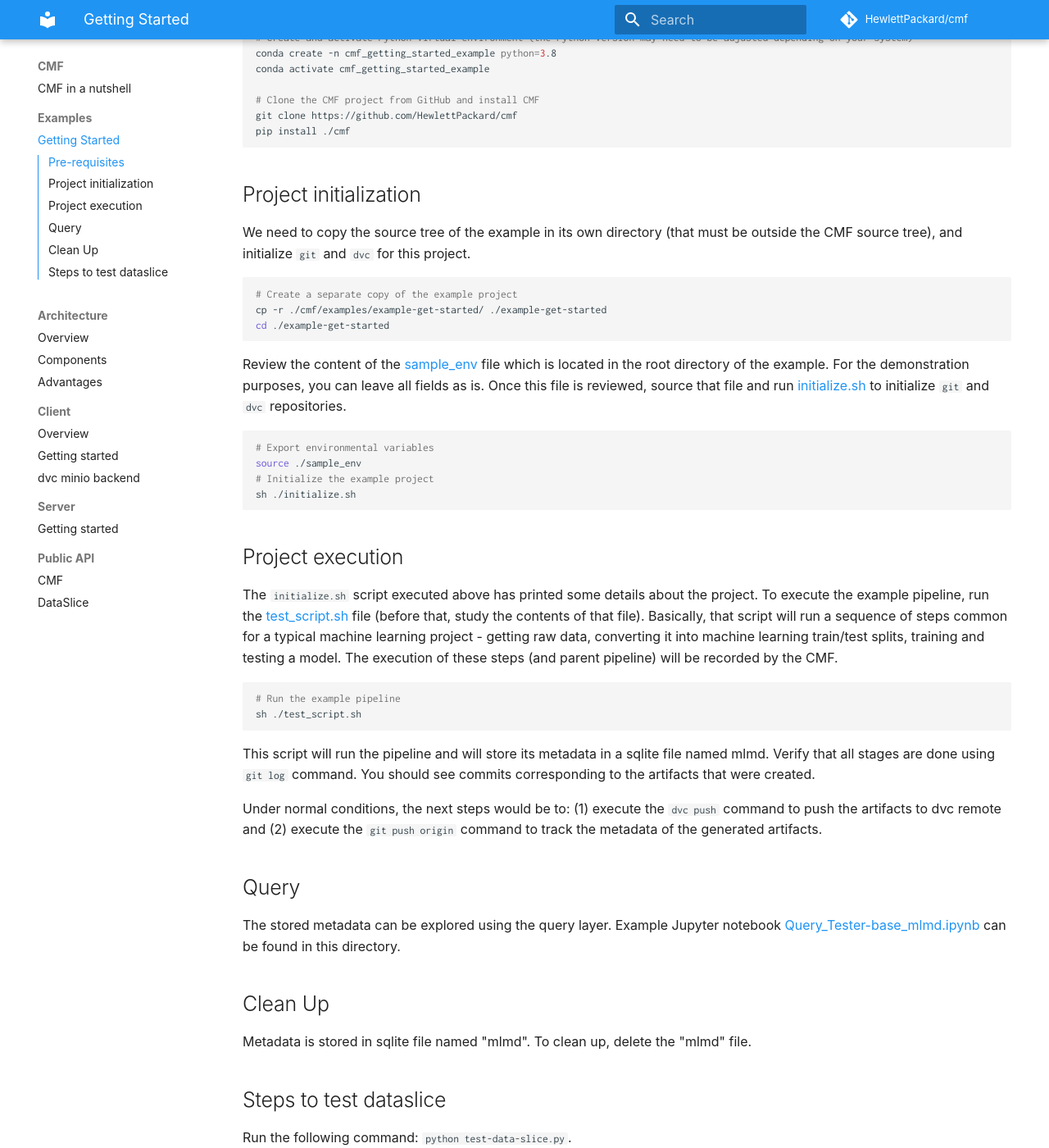
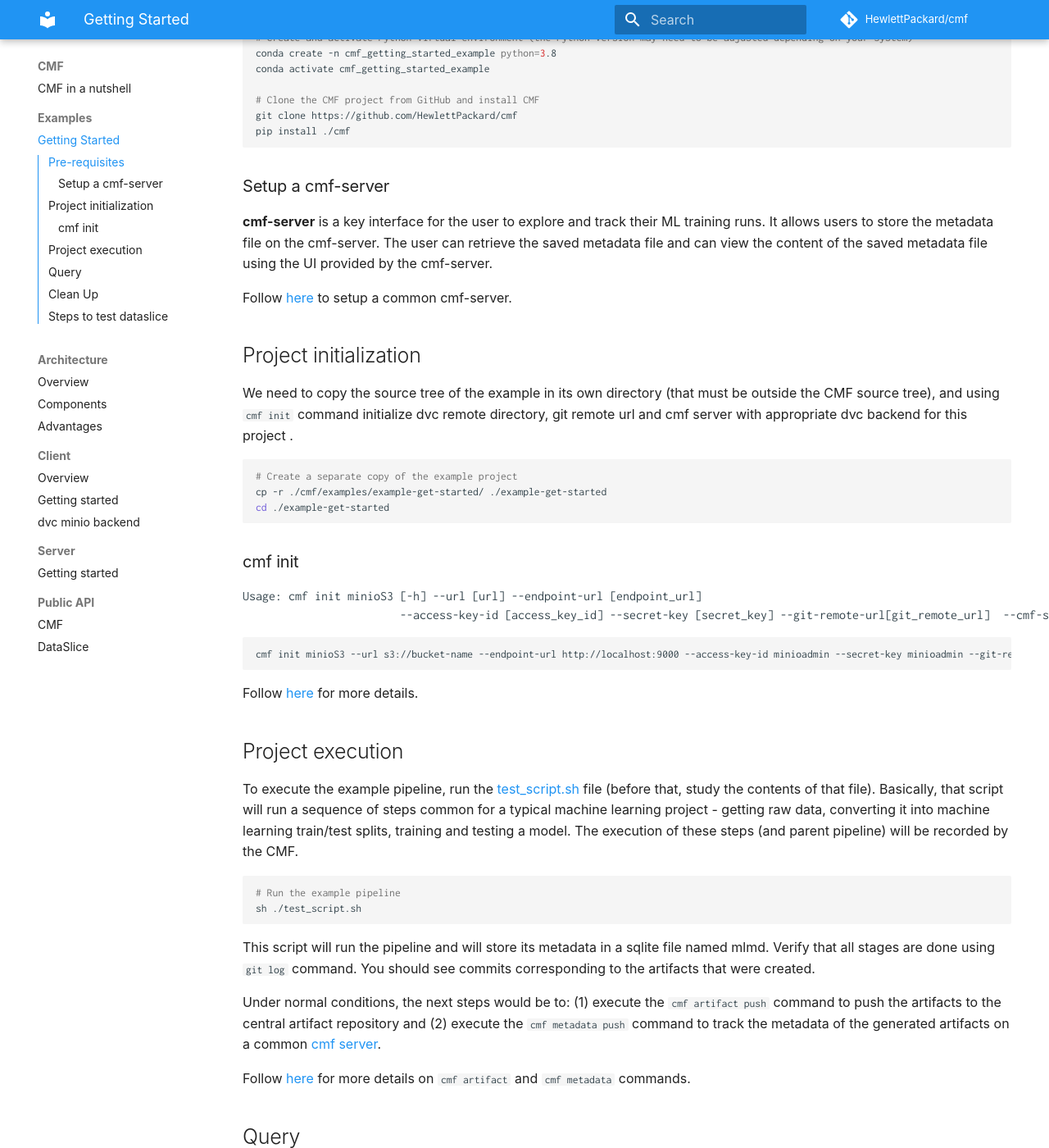
Before and after one commit to HewlettPackard/cmf, an MkDocs documentation site: the page built from docs/examples/getting_started.md, in a window 1280 px wide and 1400 px high, scrolled down 980 px. Shown: the whole window at 82% size. Built offline with MkDocs 1.6.1 and Material for MkDocs 9.7.7, drawn with Linux system fonts in a browser that asks for light colours; some web fonts are replaced; comment, search, counter and statistics services are not loaded.

Commit message:
Update getting_started.md

````diff
--- a/docs/examples/getting_started.md
+++ b/docs/examples/getting_started.md
@@ -51,33 +51,34 @@ git clone https://github.com/HewlettPackard/cmf
 pip install ./cmf
 ```
 
+### Setup a cmf-server
+
+__cmf-server__ is a key interface for the user to explore and track their ML training runs. It allows users to store the metadata file on the cmf-server. The user can retrieve the saved metadata file and can view the content of the saved metadata file using the UI provided by the cmf-server.
+
+Follow [here](./../cmf_server/cmf-server.md) to setup a common cmf-server.
+
 ## Project initialization
-We need to copy the source tree of the example in its own directory (that must be outside the CMF source tree), and
-initialize `git` and `dvc` for this project.
+We need to copy the source tree of the example in its own directory (that must be outside the CMF source tree), and using `cmf init` command
+initialize dvc remote directory, git remote url and cmf server with appropriate dvc backend for this project .
 
 ```shell
 # Create a separate copy of the example project
 cp -r ./cmf/examples/example-get-started/ ./example-get-started
 cd ./example-get-started
 ```
-
-Review the content of the
-[sample_env](https://github.com/HewlettPackard/cmf/blob/master/examples/example-get-started/sample_env) file which is
-located in the root directory of the example. For the demonstration purposes, you can leave all fields as is. Once this
-file is reviewed, source that file and run
-[initialize.sh](https://github.com/HewlettPackard/cmf/blob/master/examples/example-get-started/initialize.sh)
-to initialize `git` and `dvc` repositories.
+### cmf init
+<pre>
+Usage: cmf init minioS3 [-h] --url [url] --endpoint-url [endpoint_url]
+                        --access-key-id [access_key_id] --secret-key [secret_key] --git-remote-url[git_remote_url]  --cmf-server-ip [cmf_server_ip]
+</pre>
 ```shell
-# Export environmental variables
-source ./sample_env
-# Initialize the example project
-sh ./initialize.sh
+cmf init minioS3 --url s3://bucket-name --endpoint-url http://localhost:9000 --access-key-id minioadmin --secret-key minioadmin --git-remote-url https://github.com/user/experiment-repo.git --cmf-server-ip http://121.0.0.1:80
 ```
+Follow [here](./../cmf_client/cmf_client.md#cmf-init) for more details.
 
 ## Project execution
-The `initialize.sh` script executed above has printed some details about the project. To execute the example
-pipeline, run the
-[test_script.sh](https://github.com/HewlettPackard/cmf/blob/master/examples/example-get-started/test_script.sh)
+To execute the example pipeline, run the
+[test_script.sh](../../examples/example-get-started/test_script.sh)
 file (before that, study the contents of that file). Basically, that script will run a sequence of steps
 common for a typical machine learning project - getting raw data, converting it into machine learning train/test splits,
 training and testing a model. The execution of these steps (and parent pipeline) will be recorded by the CMF.
@@ -89,14 +90,14 @@ sh ./test_script.sh
 This script will run the pipeline and will store its metadata in a sqlite file named mlmd. Verify that all stages are
 done using `git log` command. You should see commits corresponding to the artifacts that were created.
 
-Under normal conditions, the next steps would be to: (1) execute the `dvc push` command to push the artifacts to dvc
-remote and (2) execute the `git push origin` command to track the metadata of the generated artifacts.
+Under normal conditions, the next steps would be to: (1) execute the `cmf artifact push` command to push the artifacts to the central artifact repository and (2) execute the `cmf metadata push` command to track the metadata of the generated artifacts on a common [cmf server](./../cmf_server/cmf-server.md).
+
+Follow [here](./../cmf_client/cmf_client.md#cmf-init) for more details on `cmf artifact` and `cmf metadata` commands.
 
 
 ## Query
 The stored metadata can be explored using the query layer. Example Jupyter notebook
-[Query_Tester-base_mlmd.ipynb](https://github.com/HewlettPackard/cmf/blob/master/examples/example-get-started/Query_Tester-base_mlmd.ipynb)
-can be found in this directory.
+[Query_Tester-base_mlmd.ipynb](../../examples/example-get-started/Query_Tester-base_mlmd.ipynb) can be found in this directory.
 
 ## Clean Up
 Metadata is stored in sqlite file named "mlmd". To clean up, delete the "mlmd" file.
````
